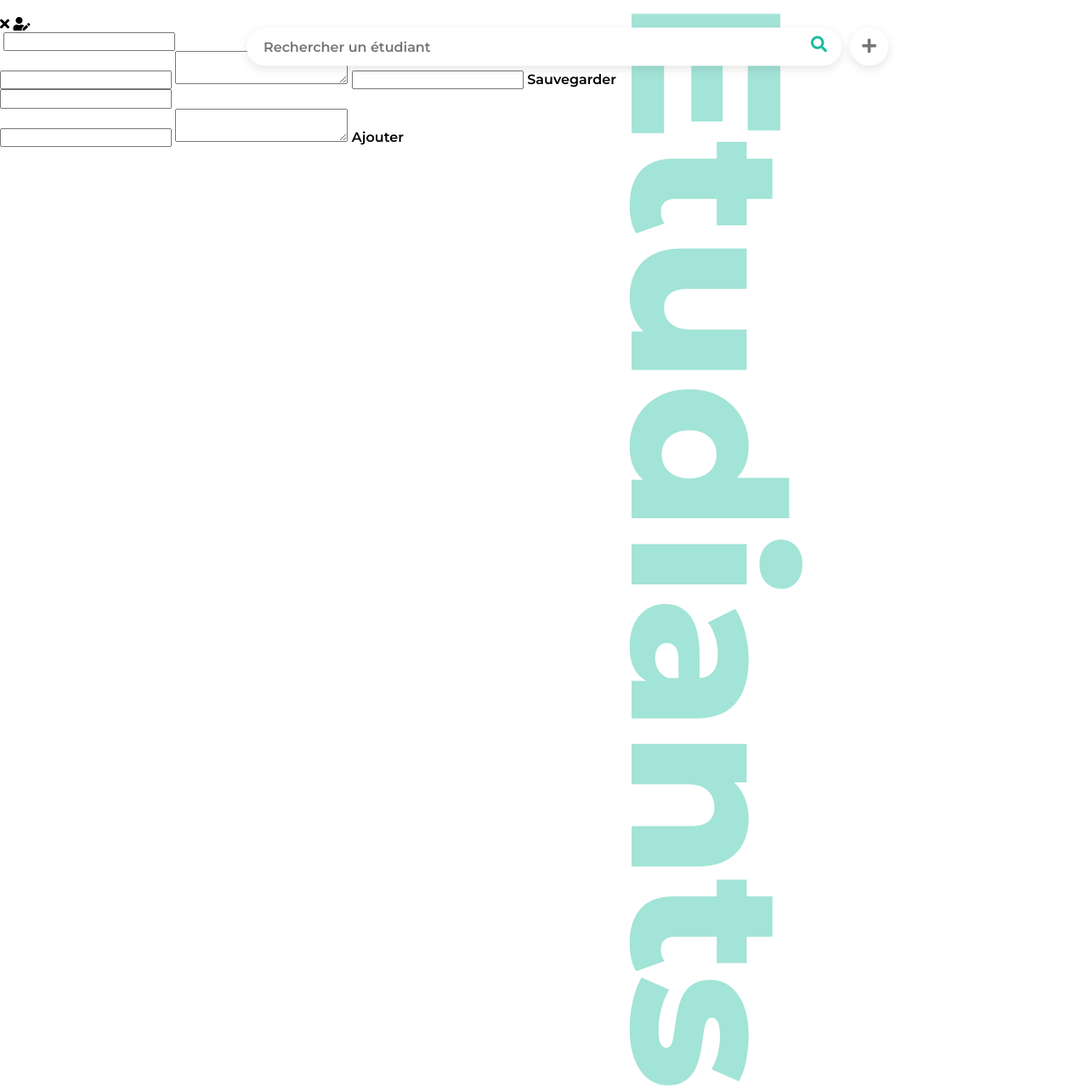
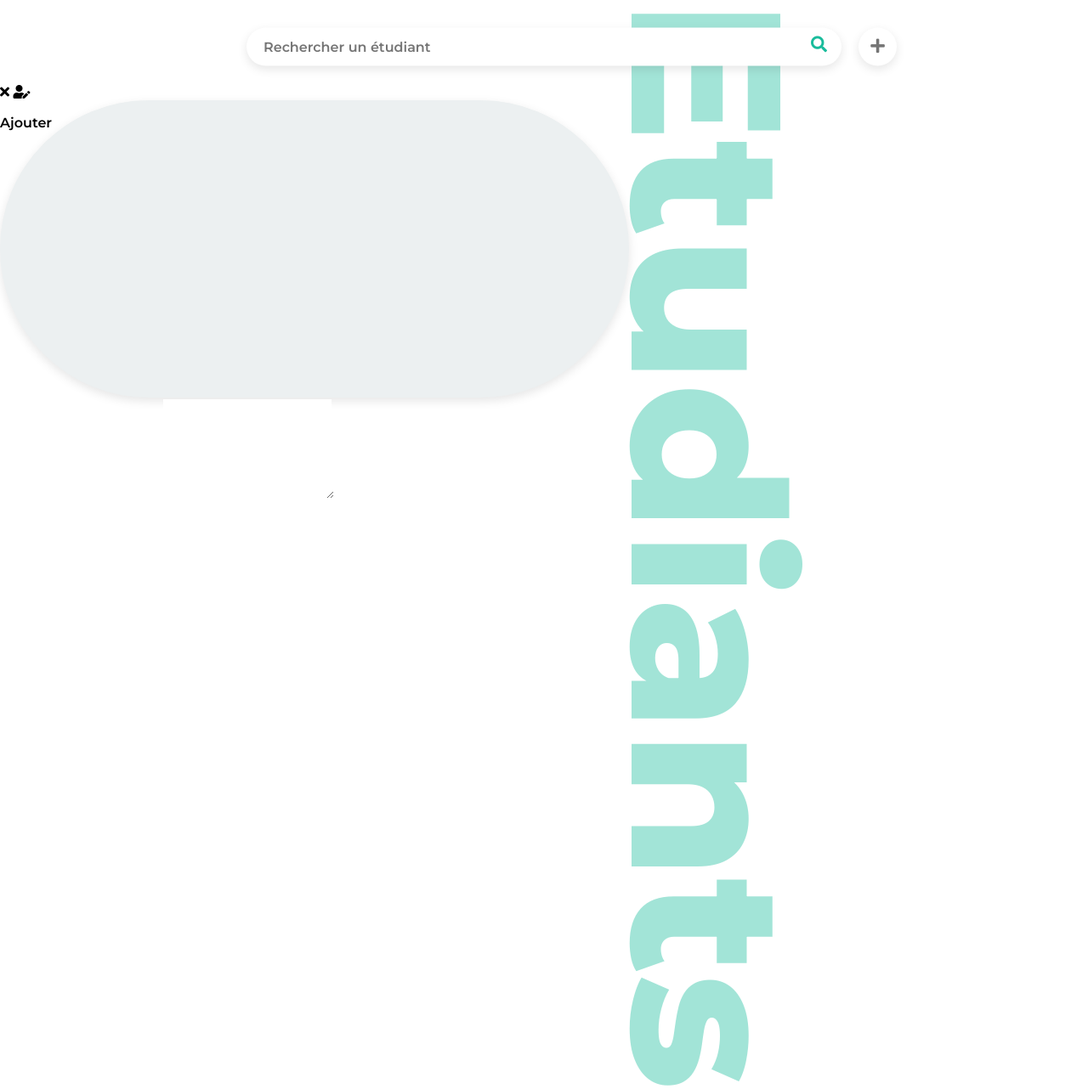
Before and after one commit to NathLeS/ProjetWEB, a PHP site: page / in a window 1280 px wide. Shown: the part 90-1372 px from the top of the page at 85% size. Run offline with PHP 8.4, Linux system fonts and the light colour scheme; data that the repository does not hold is empty; some libraries are stand-ins or nearby versions.

Commit message:
style des formulaires

```diff
--- a/assets/style.css
+++ b/assets/style.css
@@ -380,7 +328,7 @@ nav {
 .addBtn {                       /* Bouton ajouter (une offre, une entreprise, etc..) */
     position: absolute;
     background: #ffffff;
-    margin-left: 10px;
+    margin-left: 20px;
     width: 45px;
     height: 45px;
     border: none;
@@ -652,6 +600,172 @@ input:checked + label {
     }
 }
 
+/* ############################################################################### */
+/* ------------------------------- Onglet Etudiant ------------------------------- */
+/* ############################################################################### */
+
+#student_profile {
+    padding-top: 80px;
+    display:grid;
+    grid-template-columns: repeat(auto-fit, 37rem);
+    justify-content: center;
+}
+
+
+#student_profile article{
+    cursor: pointer;
+    height: 220px;
+    width: 530px;
+    margin: 30px 25px;
+    background-color: #ecf0f1;
+    border-radius: 145px;
+    box-shadow: rgba(0, 0, 0, 0.1) 0px 4px 12px;
+}
+
+.studentPhoto{
+    object-fit: cover;
+    width : 220px; height : 220px;
+    border: none;
+    -moz-border-radius : 145px;
+    -webkit-border-radius : 145px;
+    border-radius : 145px;
+}
+
+#student_profile h1 {
+    position: relative;
+    top: -233px;
+    left: 260px;
+    color:#1abc9c;
+    font-size: 37px;
+}
+
+#student_profile span{
+    position: relative;
+    top: -275px;
+    left: 260px;
+    color:#1abc9c;
+    font-size: 37px;
+    font-weight: bold;
+}
+
+#student_profile p {
+    position: relative;
+    width: 210px;
+    top: -225px;
+    left: 260px;
+    color:#757575 ;
+    font-size: 17px;
+}
+
+/*-------------- Formulaire pour modifier un etudiant ----------*/
+
+.studentForm {
+    position: absolute;
+    height: 350px;
+    width: 740px;
+    top: 300%;
+    left: 25%;
+    background-color: #ecf0f1;
+    border-radius: 355px;
+    box-shadow: rgba(0, 0, 0, 0.1) 0px 4px 12px;
+    transition: 1s;
+}
+
+.studentForm input {
+    border: none;
+    background-color: #ecf0f1;
+    pointer-events: none;
+}
+
+.studentForm textarea{
+    border: none;
+    background-color: #ecf0f1;
+    pointer-events: none;
+    font-size: 17px;
+}
+
+.studentPhotoForm{
+    object-fit: cover;
+    width: 350px;
+    height: 350px;
+    -moz-border-radius : 275px;
+    -webkit-border-radius : 275px;
+    border-radius : 275px;
+}
+
+#studentName {
+    position: absolute;
+    top: 15px;
+    left: 380px;
+    width: 200px;
+    font-weight: bold;
+    color:#1abc9c;
+    font-size: 37px;
+}
+
+#studentFirstName{
+    position: absolute;
+    top: 58px;
+    left: 380px;
+    width: 200px;
+    font-weight: bold;
+    color:#1abc9c;
+    font-size: 37px;
+}
+
+#studentBio {
+    position:absolute;
+    top: 150px;
+    left: 380px;
+    color: #757575;
+}
+
+.quitProfileBtn{
+    cursor: pointer;
+}
+
+.editProfileBtn{
+    cursor: pointer;
+}
+
+/*-------------- Formulaire pour créer un etudiant ----------*/
+
+#AddStudentForm{
+    height: 350px;
+    width: 740px;
+    background-color: #ecf0f1;
+    border-radius: 355px;
+    box-shadow: rgba(0, 0, 0, 0.1) 0px 4px 12px;
+    transition: 1s;
+}
+
+#AddName{
+    border: none;
+    /*pointer-events: none;*/
+    position: absolute;
+    top: 70%;
+    left: 15%;
+}
+
+#AddFirstName{
+    border: none;
+    position: absolute;
+    top: 75%;
+    left: 15%;
+    /*pointer-events: none;*/
+}
+
+#AddBio{
+    border: none;
+    /*pointer-events: none;*/
+    position: absolute;
+    top: 80%;
+    left: 15%;
+}
+
+.btnForm{
+    cursor: pointer;
+}
 
 /* ############################################################################ */
 /* ----------------------------------- PAGE ----------------------------------- */
```
Also changed, not shown: other parts of assets/style.css (+0 -52 lines).
